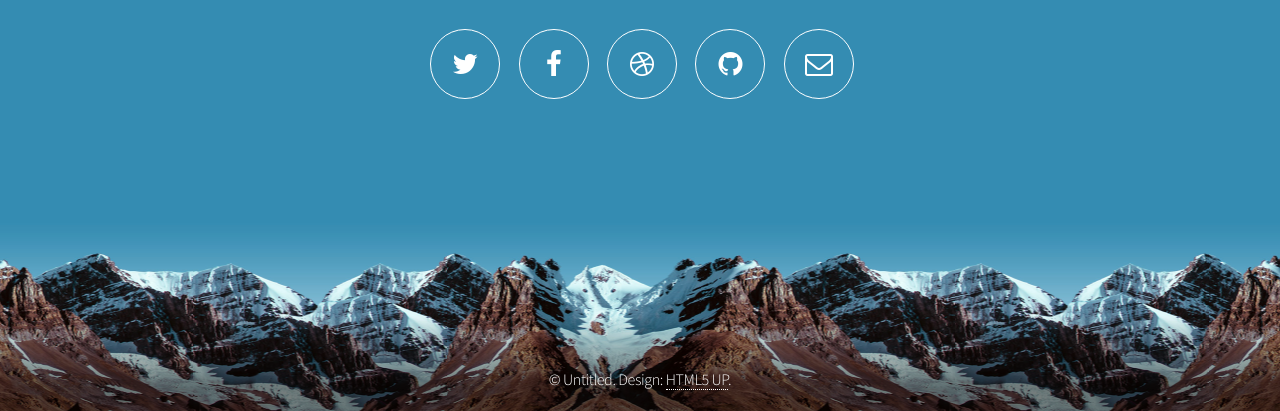
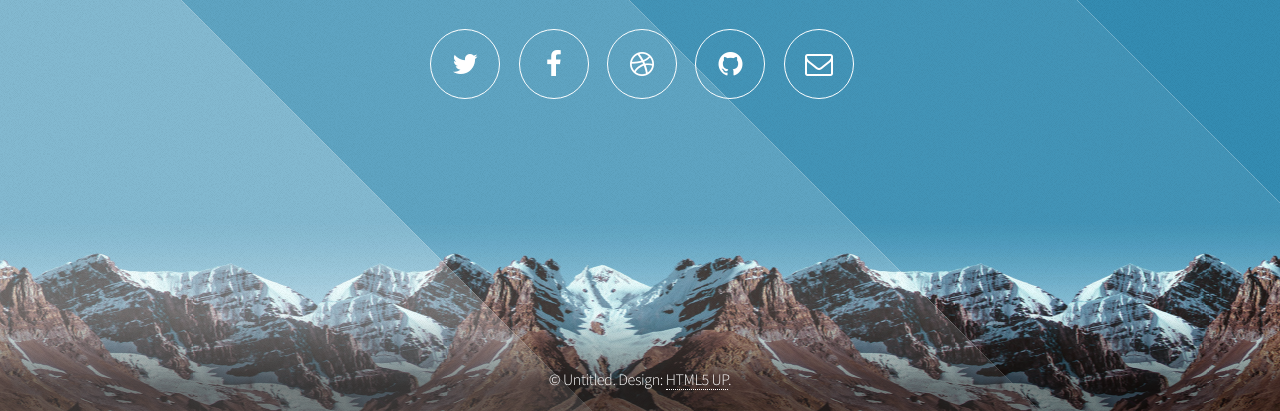
Before and after one commit to ramonemunoz/Personal-Website, a plain HTML site: page index.html in a window 1280 px wide. Shown: the part 389-800 px from the top of the page. Drawn offline with Linux system fonts and the light colour scheme.

Commit message:
last time i hope

```diff
--- a/index.html
+++ b/index.html
@@ -25,6 +25,7 @@
 	<body class="loading">
 		<div id="wrapper">
 			<div id="bg"></div>
+			<div id="overlay"></div>
 			<div id="main">
 
 				<!-- Header -->
```
Also changed, not shown: ICENSE.txt (deleted).
